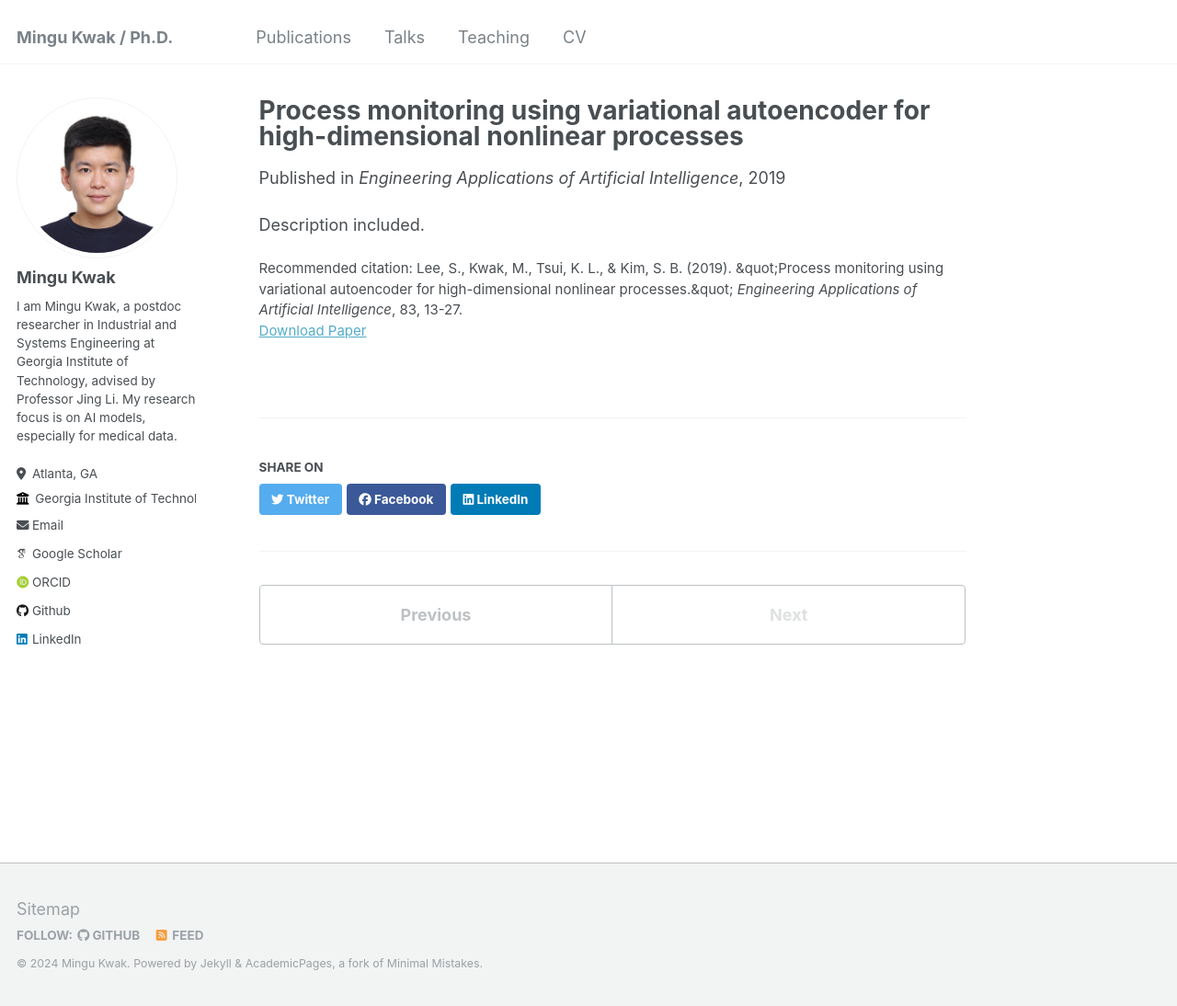
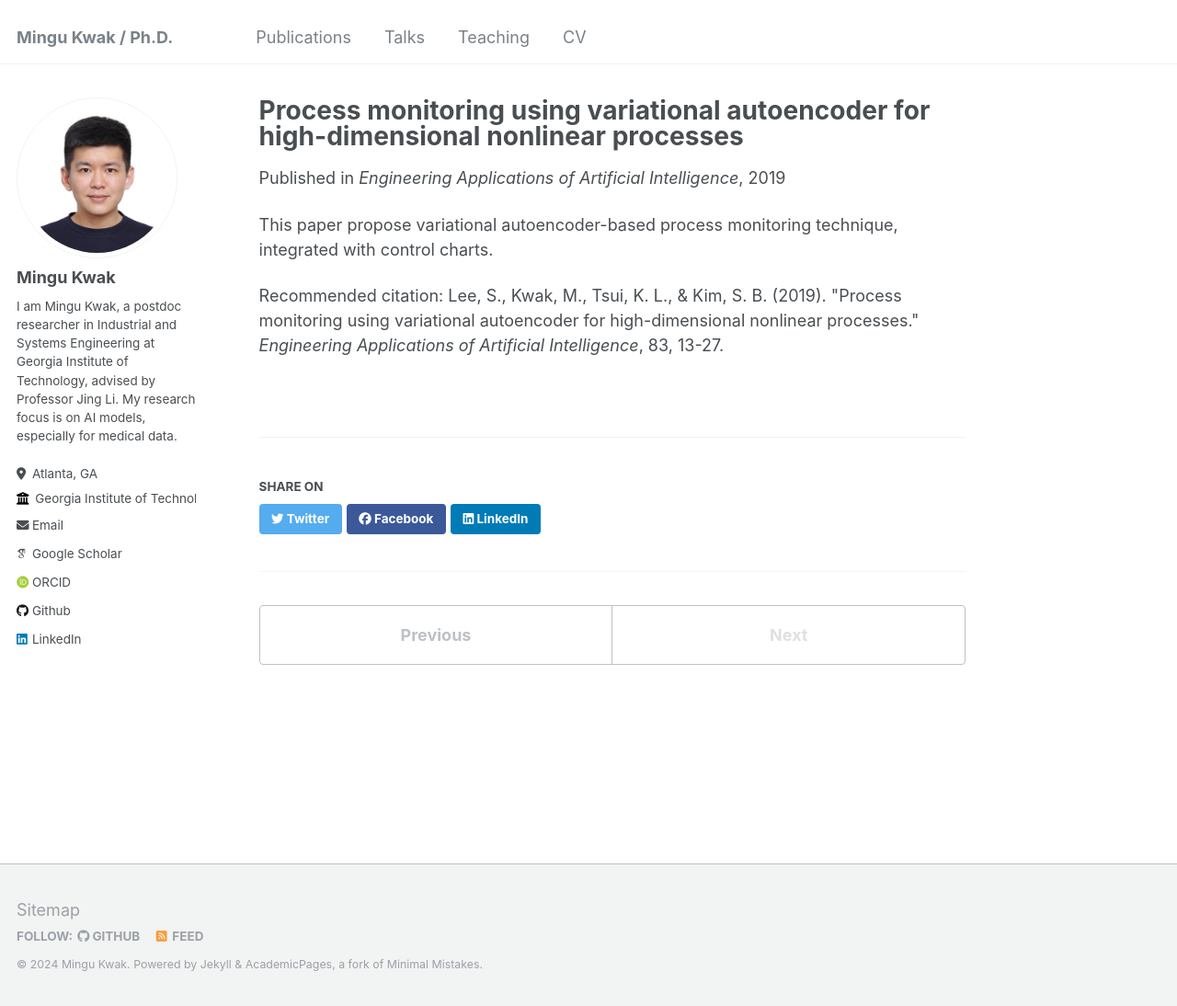
Before and after one commit to min9kwak/min9kwak.github.io, a Jekyll site: the page built from _publications/2019-08-01-process-monitoring-1.md, in a window 1280 px wide and 1094 px high. Shown: the whole window at 92% size. Built offline with Jekyll 4.4.1, drawn with Linux system fonts in a browser that asks for light colours; some web fonts are replaced.

Commit message:
first paper

```diff
--- a/_publications/2019-08-01-process-monitoring-1.md
+++ b/_publications/2019-08-01-process-monitoring-1.md
@@ -6,7 +6,8 @@
 date: 2019-08-01
 venue: 'Engineering Applications of Artificial Intelligence'
 paperurl: 'https://www.sciencedirect.com/science/article/abs/pii/S0952197619300983'
-citation: 'Lee, S., Kwak, M., Tsui, K. L., &amp; Kim, S. B. (2019). &amp;quot;Process monitoring using variational autoencoder for high-dimensional nonlinear processes.&amp;quot; <i>Engineering Applications of Artificial Intelligence</i>, 83, 13-27.'
 ---
 
-Description included.
+This paper propose variational autoencoder-based process monitoring technique, integrated with control charts.
+
+Recommended citation: Lee, S., Kwak, M., Tsui, K. L., & Kim, S. B. (2019). &quot;Process monitoring using variational autoencoder for high-dimensional nonlinear processes.&quot; <i>Engineering Applications of Artificial Intelligence</i>, 83, 13-27.
```
